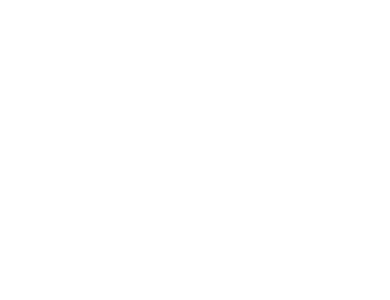
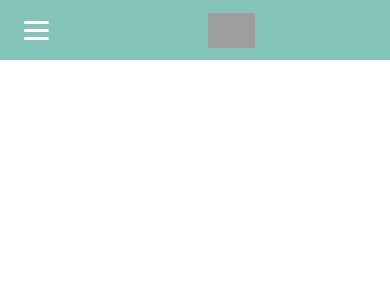
Before and after one commit to Ramiandrisoa1/Bolzano-test, a React (Create React App) app: page / in a window 390 px wide. Shown: the top 300 px of the page. Built offline with nearby package versions, Linux system fonts and the light colour scheme; grey boxes are pictures that could not be loaded.

Commit message:
feat header

```diff
--- a/src/App.css
+++ b/src/App.css
@@ -1,38 +1,51 @@
-/* .App {
-  text-align: center;
+.menu_btn {
+  position: relative;
+  display: flex;
+  justify-content: center;
+  align-items: center;
+  width: 40px;
+  height: 40px;
+  cursor: pointer;
+  transition: all 0.2s ease-in-out;
+  padding: 0 20px;
 }
 
-.App-logo {
-  height: 40vmin;
-  pointer-events: none;
+.menu_btn_animate {
+  width: 25px;
+  height: 3px;
+  background: #FFFFFF;
+  border-radius: 5px;
+  transition: all 0.2s ease-in-out;
 }
 
-@media (prefers-reduced-motion: no-preference) {
-  .App-logo {
-    animation: App-logo-spin infinite 20s linear;
-  }
+.menu_btn_animate::before,
+.menu_btn_animate::after {
+  content: '';
+  position: absolute;
+  width: 25px;
+  height: 3px;
+  background: #FFFFFF;
+  border-radius: 5px;
+  transition: all 0.2s ease-in-out;
 }
 
-.App-header {
-  background-color: #282c34;
-  min-height: 100vh;
-  display: flex;
-  flex-direction: column;
-  align-items: center;
-  justify-content: center;
-  font-size: calc(10px + 2vmin);
-  color: white;
+.menu_btn_animate::before {
+  transform: translateY(-8px);
 }
 
-.App-link {
-  color: #61dafb;
+.menu_btn_animate::after {
+  transform: translateY(8px);
 }
 
-@keyframes App-logo-spin {
-  from {
-    transform: rotate(0deg);
-  }
-  to {
-    transform: rotate(360deg);
-  }
-} */
+.menu_btn.open .menu_btn_animate {
+  background: transparent;
+  box-shadow: none;
+}
+
+.menu_btn.open .menu_btn_animate::before {
+  transform: rotate(45deg);
+}
+
+.menu_btn.open .menu_btn_animate::after {
+  transform: rotate(-45deg);
+}
--- a/src/App.js
+++ b/src/App.js
@@ -1,9 +1,10 @@
 import './App.css';
+import { Header } from './components/header'
 
 function App() {
   return (
     <div className="App">
-      <header className="App-header"></header>
+      <Header className="App-header" />
     </div>
   );
 }
--- /dev/null
+++ b/src/components/header.jsx
@@ -0,0 +1,74 @@
+
+import React from 'react';
+import styles from '../styles/header.module.scss';
+import { useEffect, useState } from 'react';
+import CartIcon from "../assets/icons/Cart-icon.svg";
+import Logo from "../assets/icons/Logo.svg";
+
+export const Header = () => {
+    const [show, setShow] = useState(false)
+    useEffect(() => {
+    })
+
+    const showNav = (event) => {
+        event.preventDefault()
+        const element = document.querySelector('.menu_btn')
+        if (!show) {
+        element?.classList.add('open')
+        setShow(true)
+        } else {
+        element?.classList.remove('open')
+        setShow(false)
+        }
+    }
+
+    return (
+        <header>
+            <div className={styles.navbar}>
+                <nav>
+                    <div onClick={showNav} className={styles.btn_animate + ' menu_btn'}>
+                        <div className="menu_btn_animate"></div>
+                    </div>
+                    <div className={styles.logo}>
+                        <img
+                            src={Logo}
+                            height={35}
+                            quality={100}
+                            alt=""
+                        />
+                    </div>
+                    <ul className={styles.collapsed}>
+                        <li><a href="/">SMART SLEEP COACH</a></li>
+                        <li><a href="/">UPGRADE TO PRO</a></li>
+                        <li><a href="/">SLEEP PLANS</a></li>
+                        <li><a href="/">REVIEWS</a></li>
+                        <li><a href="/">FAQs</a></li>
+                    </ul>
+                    <ul className={styles.collapsed}>
+                        <li className={styles.cart_content}>
+                            <a href="/">SIGN IN or REGISTER</a>
+                            <img src={CartIcon} height={20} quality={100} alt=""/>
+                        </li>
+                    </ul>
+                </nav>
+                {show && (
+                    <div className={styles.nav_collapsed}>
+                        <div className={styles.nav_content}>
+                            <ul>
+                                <li><a href="/">SMART SLEEP COACH</a></li>
+                                <li><a href="/">UPGRADE TO PRO</a></li>
+                                <li><a href="/">SLEEP PLANS</a></li>
+                                <li><a href="/">REVIEWS</a></li>
+                                <li><a href="/">FAQs</a></li>
+                                <li className={styles.cart_content}>
+                                    <a href="/">SIGN IN or REGISTER</a>
+                                    <img src={CartIcon} height={20} quality={100} alt=""/>
+                                </li>
+                            </ul>
+                        </div>
+                    </div>
+                )}
+            </div>
+        </header>
+    )
+}
--- /dev/null
+++ b/src/styles/header.module.scss
@@ -0,0 +1,88 @@
+.navbar {
+    position: fixed;
+    width: 100%;
+    a {
+        text-decoration: none;
+    }
+    nav {
+        display: flex;
+        align-items: center;
+        justify-content: space-around;
+        background: #85C5B9;
+        height: 60px;
+    }
+}
+
+@media screen and (min-width: 992px) {
+    .btn_animate {
+      display: none;
+    }
+}
+
+@media screen and (max-width: 992px) {
+    .navbar nav {
+        justify-content: flex-start;
+    }
+    .navbar .logo {
+        width: 100%;
+        display: flex;
+        justify-content: center;
+    }
+}
+
+.collapsed {
+    display: flex;
+    list-style: none;
+    a {
+        color: #FFFFFF;
+    }
+    @media screen and (max-width: 992px) {
+        display: none;
+    }
+}
+
+.nav_collapsed {
+    display: flex;
+    flex-direction: column;
+    position: absolute;
+    width: 100%;
+
+    li:not(:first-child) {
+      border-top: 1px solid #e9e9e9;
+    }
+
+    li {
+      padding: 12px 20px;
+      color: #777777;
+      font-size: 13px;
+      font-weight: 600;
+      text-transform: uppercase;
+      letter-spacing: 1px;
+      white-space: nowrap;
+    }
+
+    ul {
+      list-style: none;
+      margin: 0;
+      padding: 0;
+      height: 100vh;
+    }
+
+    .nav_content {
+      background: #ffffff;
+      margin: 0 40px;
+      border-top: 1px solid #e9e9e9;
+      border-bottom: 1px solid #e9e9e9;
+    }
+
+    @media screen and (min-width: 992px) {
+      display: none;
+    }
+}
+
+.cart_content {
+    display: flex;
+    img {
+        margin-left: 20px;
+    }
+}
```
